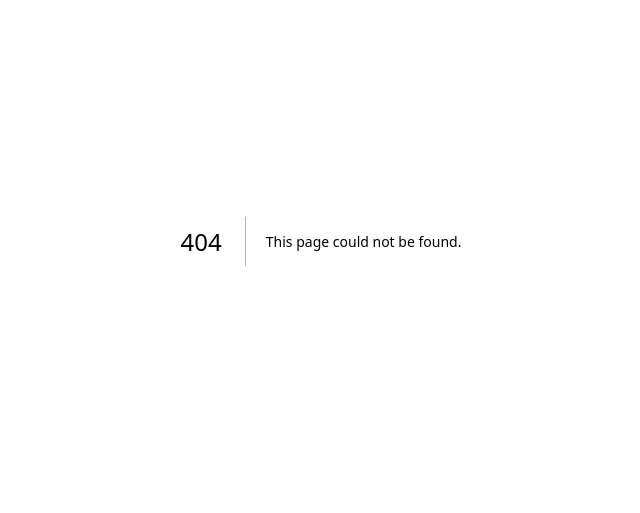
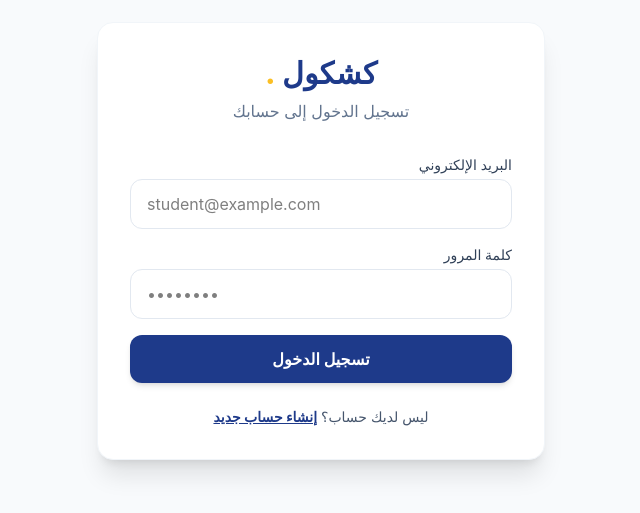
Before and after one commit to kashkool-edu/kashkool-platform, a Next.js app: page /login in a window 1280 px wide. Before the commit this address had no page. Shown: the part 159-672 px from the top of the page, without its empty margins (319-959 px from the left). Built offline with nearby package versions, Linux system fonts and the light colour scheme; no server answers.

Commit message:
Add Supabase auth client and login page

```diff
--- /dev/null
+++ b/app/login/page.tsx
@@ -0,0 +1,116 @@
+'use client';
+
+import { useState } from 'react';
+import { supabase } from '@/lib/supabaseClient';
+import { useRouter } from 'next/navigation';
+
+export default function LoginPage() {
+  const [email, setEmail] = useState('');
+  const [password, setPassword] = useState('');
+  const [isSignUp, setIsSignUp] = useState(false);
+  const [loading, setLoading] = useState(false);
+  const [errorMsg, setErrorMsg] = useState('');
+  const [successMsg, setSuccessMsg] = useState('');
+  const router = useRouter();
+
+  const handleAuth = async (e: React.FormEvent) => {
+    e.preventDefault();
+    setLoading(true);
+    setErrorMsg('');
+    setSuccessMsg('');
+
+    if (isSignUp) {
+      const { error } = await supabase.auth.signUp({
+        email,
+        password,
+      });
+      if (error) {
+        setErrorMsg(error.message);
+      } else {
+        setSuccessMsg('تم إنشاء الحساب بنجاح! تحقق من بريدك الإلكتروني للتأكيد.');
+      }
+    } else {
+      const { error } = await supabase.auth.signInWithPassword({
+        email,
+        password,
+      });
+      if (error) {
+        setErrorMsg('البريد الإلكتروني أو كلمة المرور غير صحيحة.');
+      } else {
+        router.push('/dashboard');
+      }
+    }
+    setLoading(false);
+  };
+
+  return (
+    <div className="min-h-screen bg-slate-50 flex items-center justify-center p-4 dir-rtl" dir="rtl">
+      <div className="max-w-md w-full bg-white rounded-2xl shadow-xl p-8 border border-slate-100">
+        <div className="text-center mb-8">
+          <h1 className="text-3xl font-extrabold text-[#1E3A8A]">كشكول <span className="text-[#FBBF24]">.</span></h1>
+          <p className="text-slate-500 mt-2">
+            {isSignUp ? 'إنشاء حساب طالب جديد' : 'تسجيل الدخول إلى حسابك'}
+          </p>
+        </div>
+
+        {errorMsg && (
+          <div className="mb-4 p-3 bg-red-50 border border-red-200 text-red-600 rounded-lg text-sm text-center">
+            {errorMsg}
+          </div>
+        )}
+
+        {successMsg && (
+          <div className="mb-4 p-3 bg-green-50 border border-green-200 text-green-700 rounded-lg text-sm text-center">
+            {successMsg}
+          </div>
+        )}
+
+        <form onSubmit={handleAuth} className="space-y-4">
+          <div>
+            <label className="block text-sm font-medium text-slate-700 mb-1">البريد الإلكتروني</label>
+            <input
+              type="email"
+              required
+              value={email}
+              onChange={(e) => setEmail(e.target.value)}
+              placeholder="student@example.com"
+              className="w-full px-4 py-3 rounded-xl border border-slate-200 focus:outline-none focus:ring-2 focus:ring-[#1E3A8A] text-left"
+              dir="ltr"
+            />
+          </div>
+
+          <div>
+            <label className="block text-sm font-medium text-slate-700 mb-1">كلمة المرور</label>
+            <input
+              type="password"
+              required
+              value={password}
+              onChange={(e) => setPassword(e.target.value)}
+              placeholder="••••••••"
+              className="w-full px-4 py-3 rounded-xl border border-slate-200 focus:outline-none focus:ring-2 focus:ring-[#1E3A8A] text-left"
+              dir="ltr"
+            />
+          </div>
+
+          <button
+            type="submit"
+            disabled={loading}
+            className="w-full py-3 bg-[#1E3A8A] hover:bg-blue-900 text-white font-bold rounded-xl transition duration-200 shadow-md disabled:opacity-50"
+          >
+            {loading ? 'جاري التحميل...' : isSignUp ? 'إنشاء حساب' : 'تسجيل الدخول'}
+          </button>
+        </form>
+
+        <div className="mt-6 text-center text-sm text-slate-600">
+          {isSignUp ? 'لديك حساب بالفعل؟' : 'ليس لديك حساب؟'}{' '}
+          <button
+            onClick={() => setIsSignUp(!isSignUp)}
+            className="text-[#1E3A8A] font-bold underline hover:text-blue-900"
+          >
+            {isSignUp ? 'تسجيل الدخول' : 'إنشاء حساب جديد'}
+          </button>
+        </div>
+      </div>
+    </div>
+  );
+}
--- /dev/null
+++ b/lib/supabaseClient.ts
@@ -0,0 +1,6 @@
+import { createClient } from '@supabase/supabase-js';
+
+const supabaseUrl = process.env.NEXT_PUBLIC_SUPABASE_URL!;
+const supabaseAnonKey = process.env.NEXT_PUBLIC_SUPABASE_ANON_KEY!;
+
+export const supabase = createClient(supabaseUrl, supabaseAnonKey);
--- a/package.json
+++ b/package.json
@@ -9,6 +9,7 @@
     "lint": "eslint"
   },
   "dependencies": {
+    "@supabase/supabase-js": "^2.119.0",
     "next": "16.4.6",
     "react": "19.3.0",
     "react-dom": "19.3.0"
```
Also changed, not shown: 1 other file (tests, documents, lock files or other folders).
